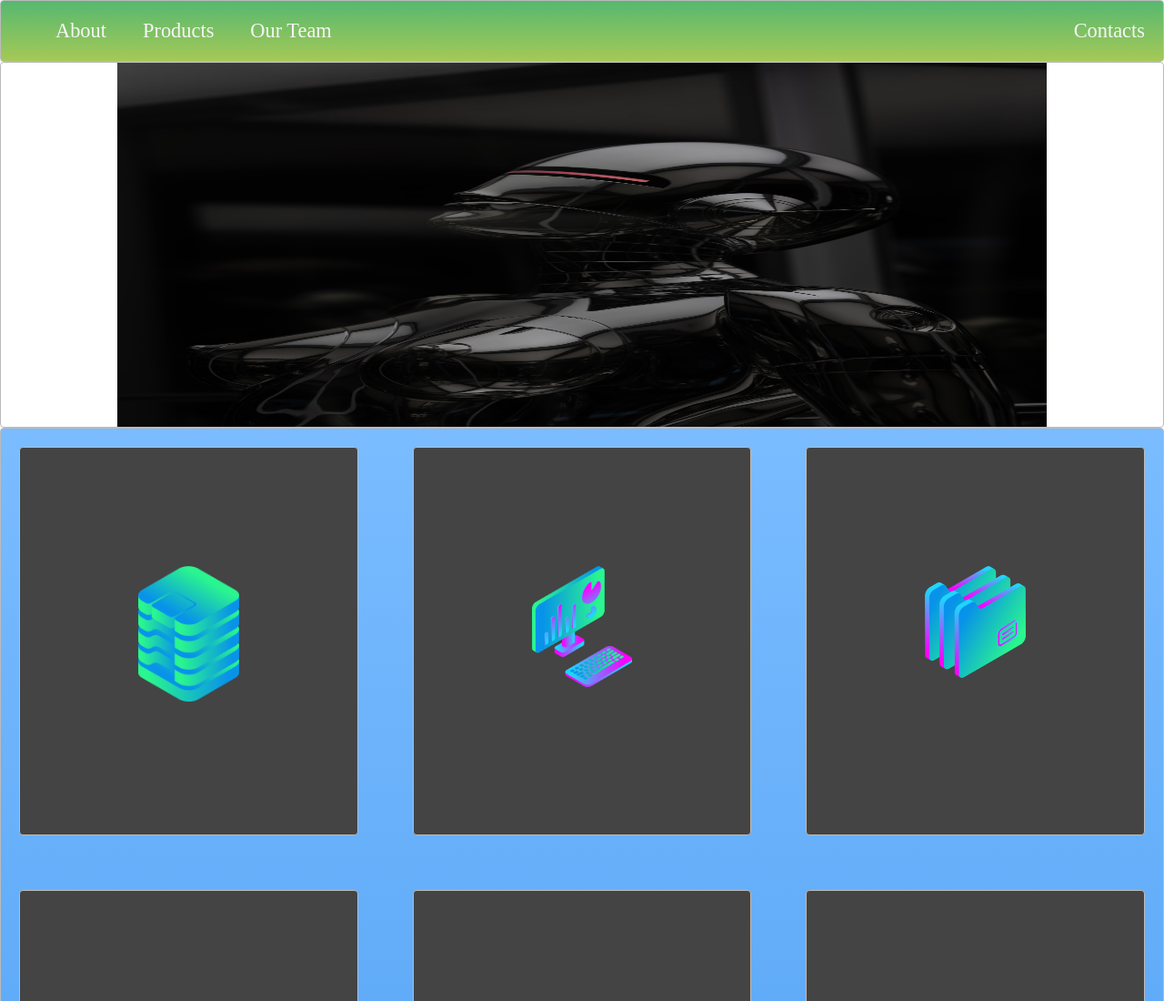
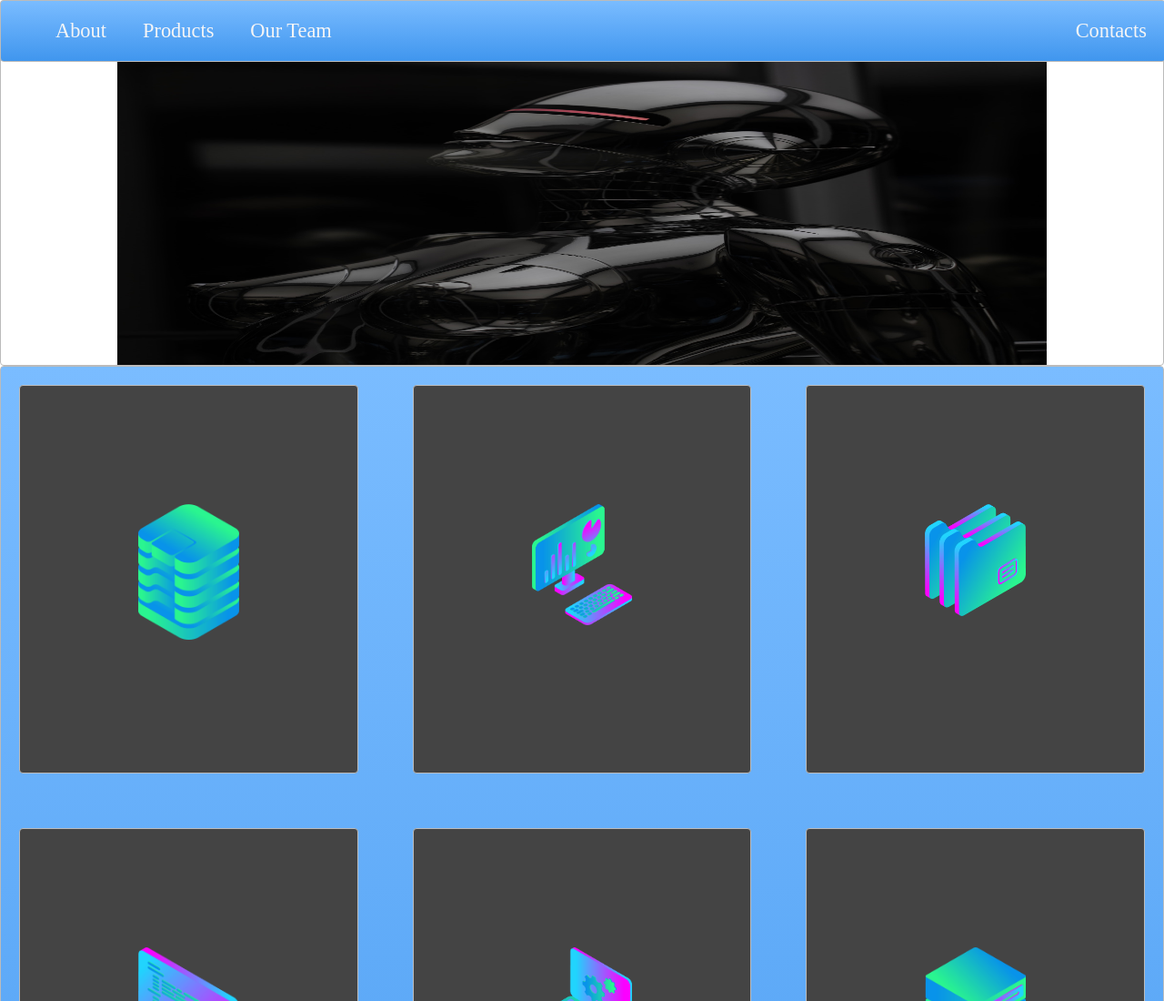
Before and after one commit to Dakota32Jones/website-layout, a plain HTML site: page index.html in a window 1280 px wide. Shown: the top 1100 px of the page at 91% size. Drawn offline with Linux system fonts and the light colour scheme.

Commit message:
finalized styling

```diff
--- a/index.html
+++ b/index.html
@@ -8,7 +8,7 @@
   </head>
   <body>
     <!-- Nav Bar -->
-    <nav class="zone green">
+    <nav class="zone blue sticky">
       <ul class="main-nav">
         <li><a href="">About</a></li>
         <li><a href="">Products</a></li>
--- a/style.css
+++ b/style.css
@@ -26,6 +26,12 @@ body {
 }
 
 /* nav bar */
+
+.sticky {
+  position: fixed;
+  top: 0;
+  width: 100%;
+}
 
 .main-nav {
   display: flex;
```
